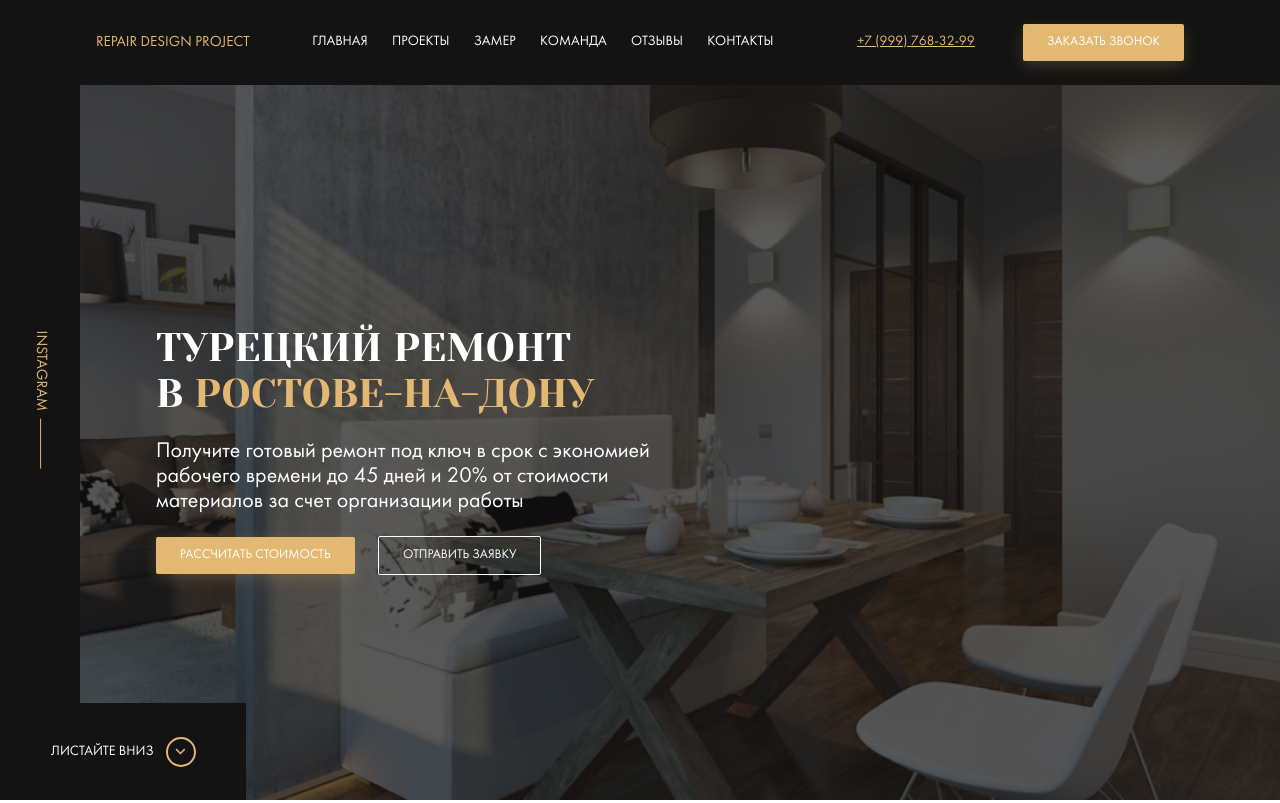
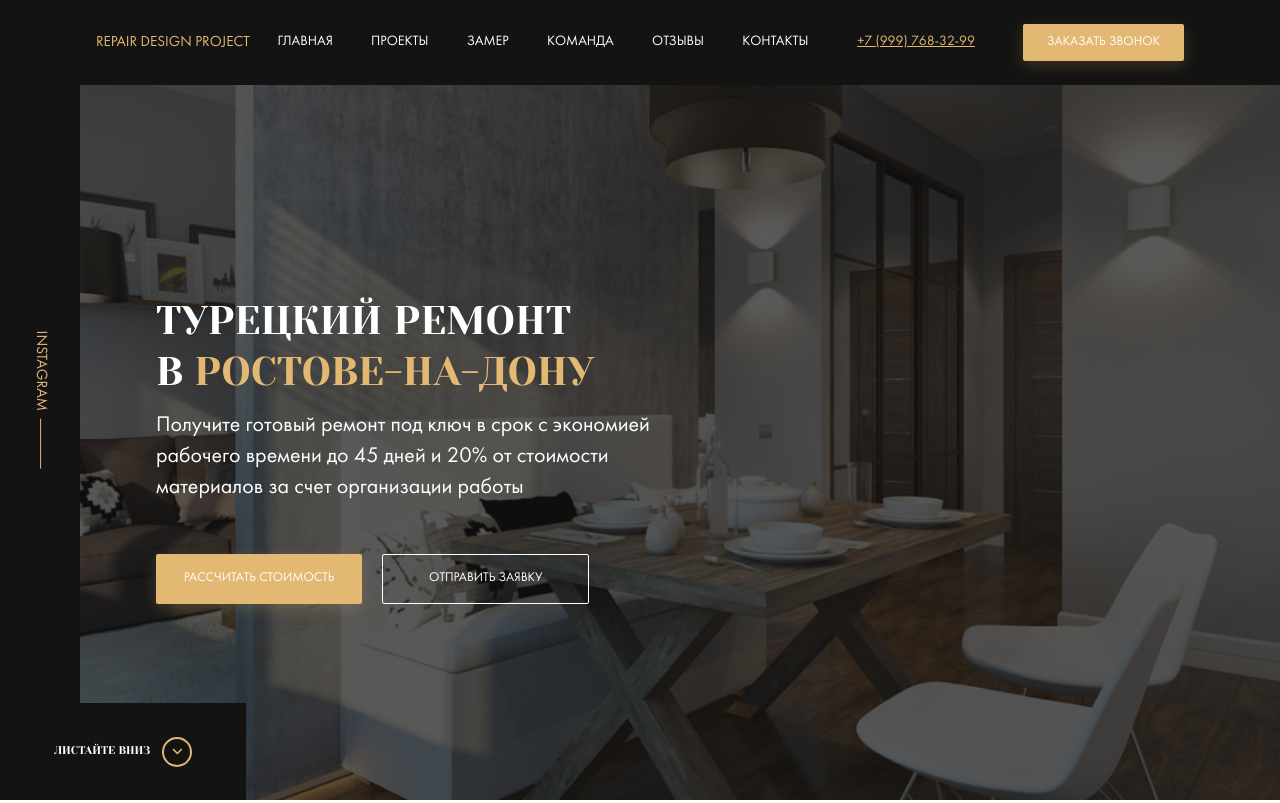
Before and after one commit to fugudrum/lesson_12, a website: page index.html in a window 1280 px wide. Shown: the top 803 px of the page. Drawn offline with Linux system fonts and the light colour scheme; files whose address does not match are found by name.

Commit message:
feat: fix margins, font sizes & add adaptive

```diff
--- a/sass/templates/_header.sass
+++ b/sass/templates/_header.sass
@@ -19,13 +19,14 @@ header
 .logo > a
   text-decoration: none
   color: $primary
+  margin-right: 1rem
 
 .nav
  &__item
    color: $light
    text-decoration: none
    text-transform: uppercase
-   margin-right: 1.5rem
+   margin-right: 2.5rem
    transition: color 0.2s
    &:hover
      color: $primary
@@ -35,4 +36,4 @@ header
 
 .contacts
   &__phone
-    margin-right: 45px
+    margin-right: 3.2rem
--- a/sass/templates/_hero.sass
+++ b/sass/templates/_hero.sass
@@ -20,12 +20,18 @@
   max-width: 47.85rem
   margin-left: 4.28rem
  &__text
+  margin-top: 1rem
   max-width: 500px
   font-size: 1.57rem
+  line-height: 2.2rem
  &_title
   font-weight: normal
+  line-height: 3.61rem
  &__button
-  margin-right: 20px
+  width: 14.75rem
+  height: 3.6rem
+  margin-top: 2rem
+  margin-right: 1.2rem
  &__instagram
   position: absolute
   left: 0
@@ -42,6 +48,9 @@
   min-width: 17.6rem
   min-height: 6.92rem
   background-color: $dark
+  font-family: 'Yeseva One', cursive
+  font-weight: normal
+  font-size: 0.8rem
   text-transform: uppercase
   text-decoration: none
   color: $light
--- a/sass/templates/_interface.sass
+++ b/sass/templates/_interface.sass
@@ -6,6 +6,8 @@
  font-size: 0.93rem
  &:hover
   cursor: pointer
+  background-color: $light
+  color: $primary
  &_primary
   background-color: $primary
   color: $light
```
Also changed, not shown: css/style.css.
